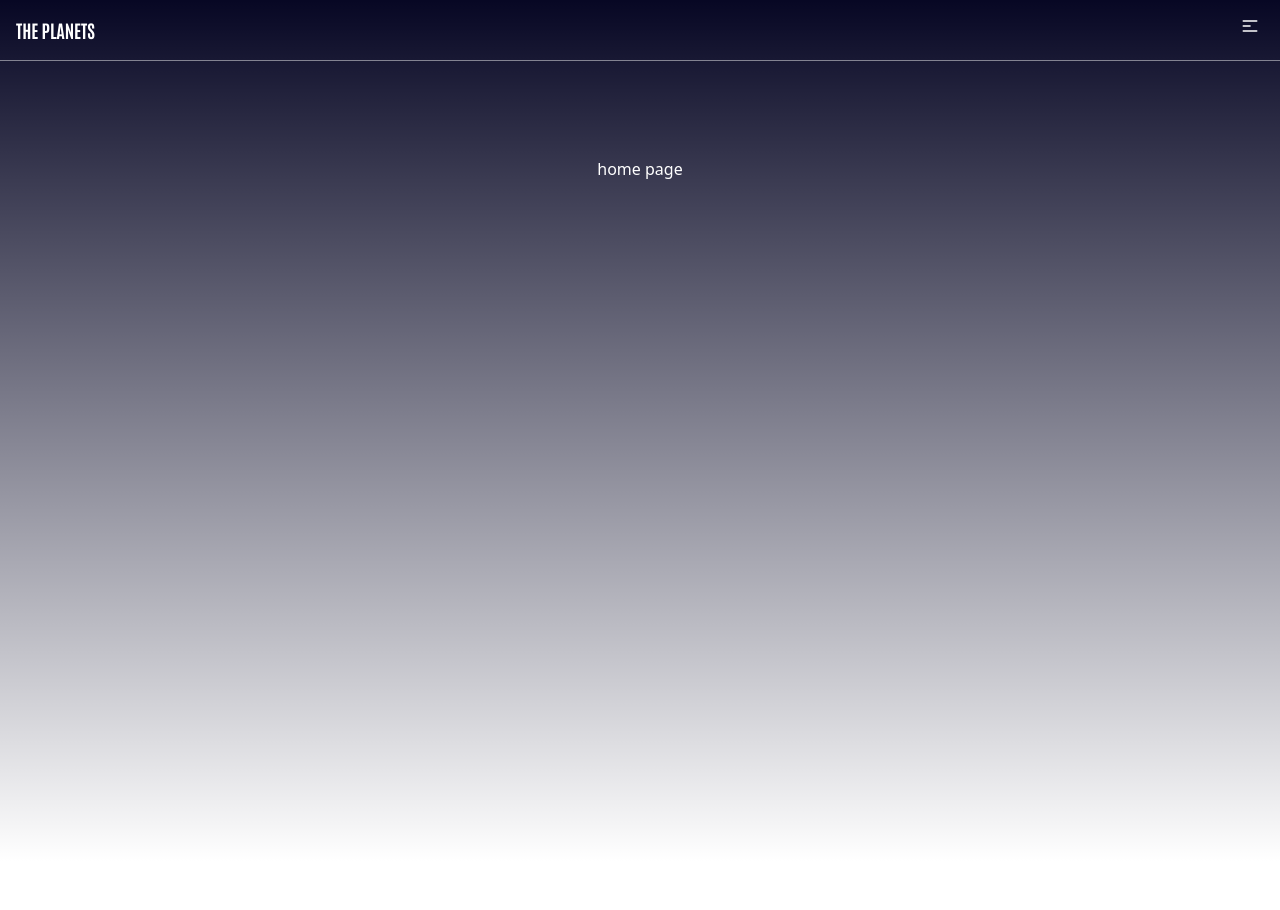
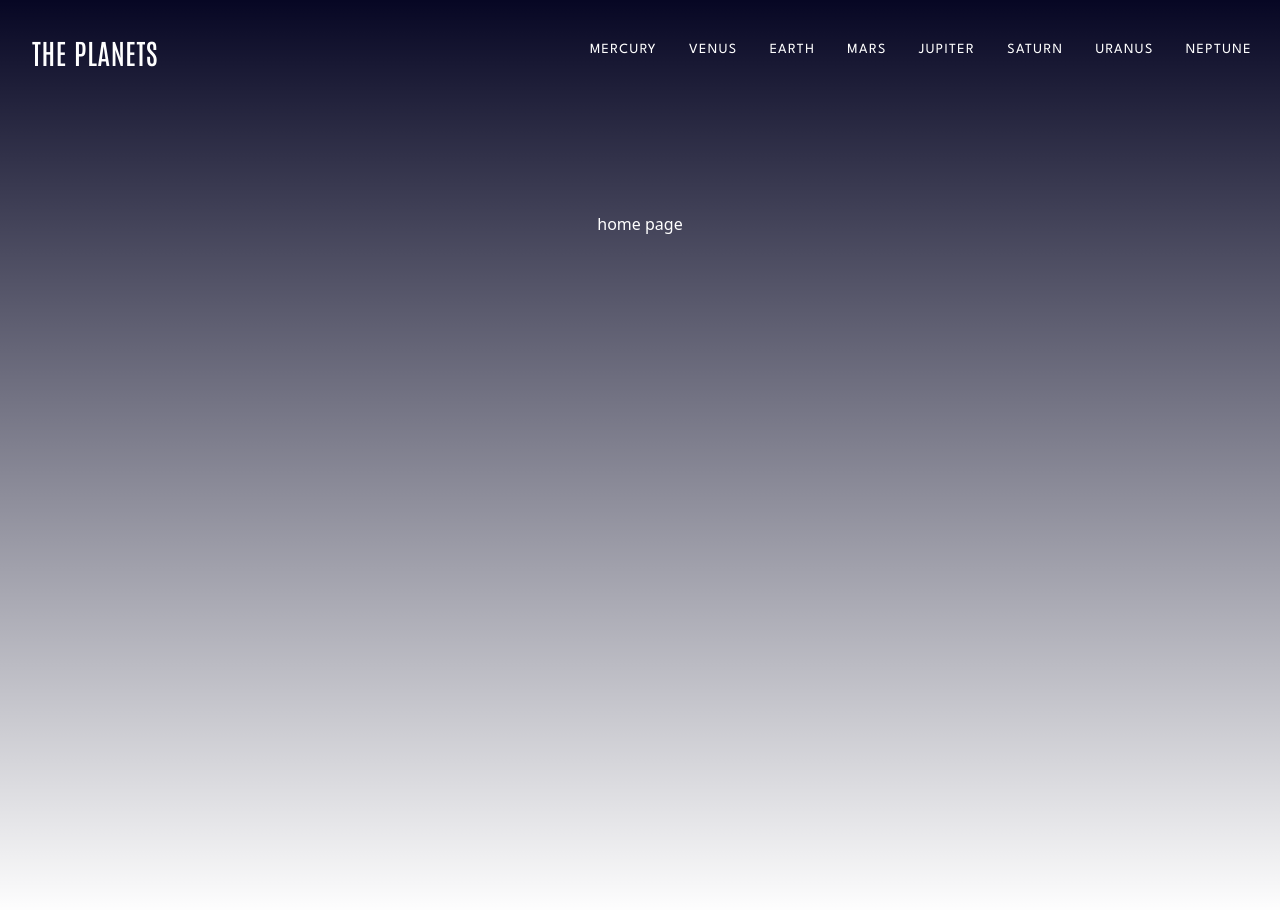
Before and after one commit to carolb92/planets-fact-site, a Next.js app: page / in a window 1280 px wide. Shown: the top 910 px of the page. Before the commit the page ends 861 px from the top, so only its background shows below. Built offline with nearby package versions, Linux system fonts and the light colour scheme.

Commit message:
implemented tablet and desktop navbar views

```diff
--- a/app/_components/ListItem.tsx
+++ b/app/_components/ListItem.tsx
@@ -5,36 +5,47 @@ type ListItemProps = {
 };
 
 type ColorVariants = {
-	[key: string]: string;
+	[key: string]: string[];
 };
 
 function ListItem({ planet }: ListItemProps) {
 	const colorVariants: ColorVariants = {
-		mercury: "bg-gray-blue",
-		venus: "bg-light-orange",
-		earth: "bg-blue",
-		mars: "bg-red",
-		jupiter: "bg-dark-orange",
-		saturn: "bg-light-orange",
-		uranus: "bg-green",
-		neptune: "bg-blue",
+		mercury: ["bg-gray-blue", "border-gray-blue"],
+		venus: ["bg-light-orange", "border-light-orange"],
+		earth: ["bg-blue", "border-blue"],
+		mars: ["bg-red", "border-red"],
+		jupiter: ["bg-dark-orange", "border-dark-orange"],
+		saturn: ["bg-light-orange", "border-light-orange"],
+		uranus: ["bg-green", "border-green"],
+		neptune: ["bg-blue", "border-blue"],
 	};
 
-	console.log(colorVariants[planet.toLowerCase()]);
+	function getColorVariant(property: string) {
+		return property === "bg"
+			? colorVariants[planet.toLowerCase()][0]
+			: colorVariants[planet.toLowerCase()][1];
+	}
 	return (
 		<>
-			<li className="p-4">
-				<Link href={`/${planet}`} className="flex p-4 pl-0 items-center">
+			<li
+				className={`p-4 md:p-2 lg:flex justify-center lg:py-6 hover:border-t-4 ${getColorVariant(
+					"border"
+				)} hover:cursor-pointer`}
+			>
+				<Link
+					href={`/${planet}`}
+					className={`flex p-4 pl-0 items-center lg:p-2 lg:pt-4`}
+				>
 					<div
-						className={`h-5 w-5 rounded-full mr-6 ${
-							colorVariants[planet.toLowerCase()]
-						}`}
+						className={`h-5 w-5 rounded-full mr-6 ${getColorVariant(
+							"bg"
+						)} md:hidden`}
 					></div>
 					<span className="flex justify-between w-full items-center">
 						<span className="uppercase text-sm font-leagueSpartan tracking-widest">
 							{planet}
 						</span>
-						<span className="">
+						<span className="md:hidden">
 							<svg
 								width="6"
 								height="10"
--- a/app/_components/Navbar.tsx
+++ b/app/_components/Navbar.tsx
@@ -33,9 +33,9 @@ function Navbar({ data }: { data: NavbarProps }) {
 	const [open, setOpen] = useState(false);
 
 	return (
-		<nav className="w-full">
-			<div className="flex justify-between p-4 border-b border-light-gray">
-				<h1 className="font-antonio text-lg font-bold uppercase">
+		<nav className="w-full md:py-3 lg:flex justify-between items-center lg:pt-0">
+			<div className="flex justify-between p-4 border-b border-light-gray md:justify-center md:border-none md:p-8">
+				<h1 className="font-antonio text-lg font-bold uppercase tracking-wide md:text-[28px] md:font-medium">
 					THE PLANETS
 				</h1>
 				{/* <ul className="flex max-md:hidden">
@@ -44,7 +44,7 @@ function Navbar({ data }: { data: NavbarProps }) {
 					))}
 				</ul> */}
 				<div
-					className="pr-1"
+					className="pr-1 md:hidden"
 					role="button"
 					onClick={(e) => setOpen((open) => !open)}
 				>
@@ -64,8 +64,9 @@ function Navbar({ data }: { data: NavbarProps }) {
 					</svg>
 				</div>
 			</div>
+			{/* // mobile view  */}
 			{open && (
-				<div>
+				<div className="md:hidden">
 					<ul className="py-2">
 						{data.map((dataItem) => (
 							<ListItem planet={dataItem.name} key={dataItem.name} />
@@ -73,6 +74,14 @@ function Navbar({ data }: { data: NavbarProps }) {
 					</ul>
 				</div>
 			)}
+			{/* tablet and above */}
+			<div className="max-sm:hidden flex justify-evenly border-b border-light-gray p-3 lg:border-none lg:pt-0">
+				<ul className="flex">
+					{data.map((dataItem) => (
+						<ListItem planet={dataItem.name} key={dataItem.name} />
+					))}
+				</ul>
+			</div>
 		</nav>
 	);
 }
--- a/app/layout.tsx
+++ b/app/layout.tsx
@@ -19,7 +19,7 @@ const leagueSpartan = League_Spartan({
 
 export const metadata: Metadata = {
 	title: "Planet Facts",
-	description: "Generated by create next app",
+	description: "a simple site to learn about the planets in our solar system",
 };
 
 export default async function RootLayout({
@@ -39,7 +39,7 @@ export default async function RootLayout({
 		<html lang="en">
 			{/* data-theme={"planetary"} */}
 			<body
-				className={`${antonio.variable} ${leagueSpartan.variable} bg-night-sky text-white`}
+				className={`${antonio.variable} ${leagueSpartan.variable} bg-night-sky text-white box-border`}
 			>
 				<Navbar data={data} />
 				{children}
```
Also changed, not shown: data.json (indentation only).
